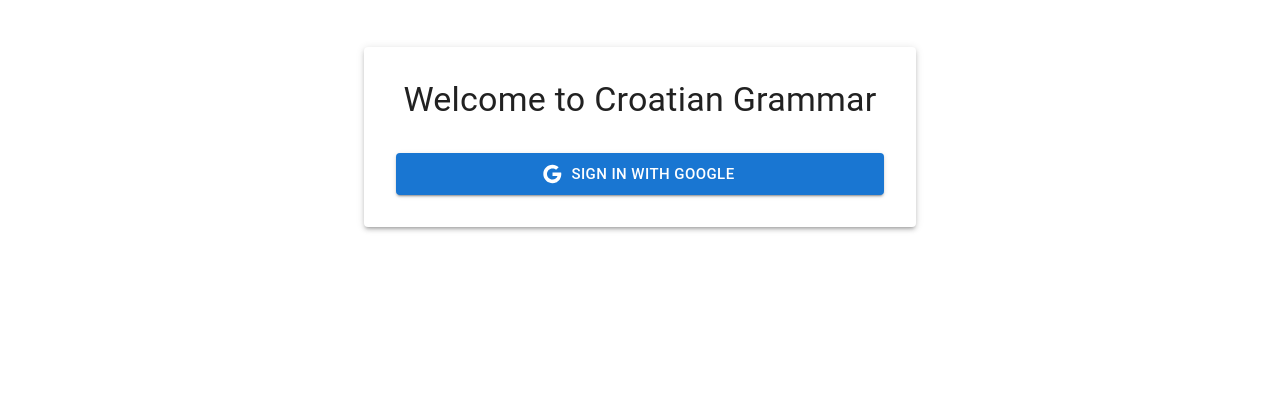
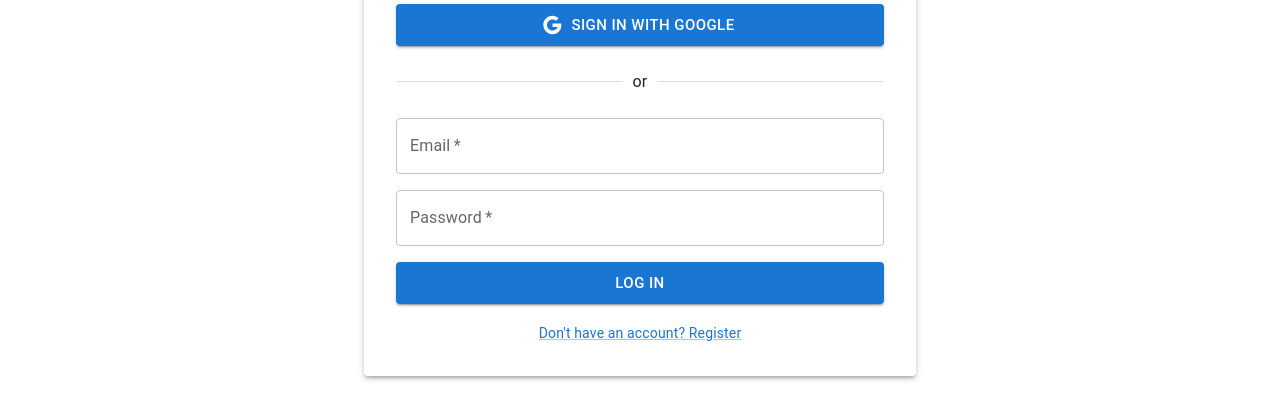
Before and after one commit to VjacheslavZ/cro-web, a React (Vite) app: page /login in a window 1280 px wide. Shown: the part 327-721 px from the top of the page. Built offline with nearby package versions, Linux system fonts and the light colour scheme; no server answers.

Commit message:
feat: implement EmailAuthForm component for email-based authentication

```diff
--- a/src/api/client.ts
+++ b/src/api/client.ts
@@ -5,7 +5,7 @@ import { clearAuth, setCredentials } from '../store/auth.slice';
 import { getAccessToken, getRefreshToken, setTokens } from '../shared/lib/auth-storage';
 
 const apiClient = axios.create({
-  baseURL: import.meta.env.VITE_API_URL || 'http://localhost:3000',
+  baseURL: import.meta.env.VITE_API_URL || `http://${window.location.hostname}:3000`,
   withCredentials: true,
 });
 
--- /dev/null
+++ b/src/features/auth/EmailAuthForm.tsx
@@ -0,0 +1,102 @@
+import { useState } from 'react';
+import { LoadingButton } from '@mui/lab';
+import { useTranslation } from 'react-i18next';
+import { Box, TextField, Link } from '@mui/material';
+
+import { apiClient } from '../../api/client';
+import type { UserProfile } from '../../store/auth.slice';
+
+type AuthMode = 'login' | 'register';
+
+interface EmailAuthFormProps {
+  loading: boolean;
+  setLoading: (loading: boolean) => void;
+  onSuccess: (data: {
+    accessToken: string;
+    refreshToken: string;
+    user: UserProfile;
+    isNewUser: boolean;
+  }) => void;
+  onError: (message: string) => void;
+}
+
+export function EmailAuthForm({ loading, setLoading, onSuccess, onError }: EmailAuthFormProps) {
+  const { t } = useTranslation();
+  const [mode, setMode] = useState<AuthMode>('login');
+  const [email, setEmail] = useState('');
+  const [password, setPassword] = useState('');
+  const [name, setName] = useState('');
+
+  const handleSubmit = async (e: React.FormEvent) => {
+    e.preventDefault();
+    setLoading(true);
+    onError('');
+    try {
+      const endpoint = mode === 'register' ? '/auth/register' : '/auth/login';
+      const body = mode === 'register' ? { email, password, name } : { email, password };
+      const { data } = await apiClient.post(endpoint, body);
+      onSuccess(data);
+    } catch (err: unknown) {
+      const axiosError = err as { response?: { data?: { message?: string } } };
+      const message =
+        axiosError.response?.data?.message ||
+        (mode === 'register' ? t('auth.registrationFailed') : t('auth.loginFailed'));
+      onError(message);
+    } finally {
+      setLoading(false);
+    }
+  };
+
+  return (
+    <>
+      <Box
+        component="form"
+        onSubmit={handleSubmit}
+        sx={{ display: 'flex', flexDirection: 'column', gap: 2 }}
+      >
+        {mode === 'register' && (
+          <TextField
+            label={t('auth.name')}
+            value={name}
+            onChange={(e) => setName(e.target.value)}
+            required
+            fullWidth
+          />
+        )}
+        <TextField
+          label={t('auth.email')}
+          type="email"
+          value={email}
+          onChange={(e) => setEmail(e.target.value)}
+          required
+          fullWidth
+        />
+        <TextField
+          label={t('auth.password')}
+          type="password"
+          value={password}
+          onChange={(e) => setPassword(e.target.value)}
+          required
+          inputProps={{ minLength: 8 }}
+          fullWidth
+        />
+        <LoadingButton type="submit" variant="contained" size="large" loading={loading} fullWidth>
+          {mode === 'register' ? t('auth.register') : t('auth.login')}
+        </LoadingButton>
+      </Box>
+
+      <Box sx={{ mt: 2 }}>
+        <Link
+          component="button"
+          variant="body2"
+          onClick={() => {
+            setMode(mode === 'login' ? 'register' : 'login');
+            onError('');
+          }}
+        >
+          {mode === 'login' ? t('auth.switchToRegister') : t('auth.switchToLogin')}
+        </Link>
+      </Box>
+    </>
+  );
+}
--- a/src/features/auth/LoginPage.tsx
+++ b/src/features/auth/LoginPage.tsx
@@ -4,12 +4,13 @@ import { LoadingButton } from '@mui/lab';
 import { useGoogleLogin } from '@react-oauth/google';
 import { useTranslation } from 'react-i18next';
 import { Google as GoogleIcon } from '@mui/icons-material';
-import { Box, Typography, Container, Paper, Alert } from '@mui/material';
+import { Box, Typography, Container, Paper, Alert, Divider } from '@mui/material';
 
 import { useAppDispatch } from '../../store';
-import { setCredentials } from '../../store/auth.slice';
+import { setCredentials, type UserProfile } from '../../store/auth.slice';
+import { setTokens } from '../../shared/lib/auth-storage';
 import { apiClient } from '../../api/client';
-import { setTokens } from '../../shared/lib/auth-storage';
+import { EmailAuthForm } from './EmailAuthForm';
 
 export function LoginPage() {
   const { t } = useTranslation();
@@ -18,13 +19,12 @@ export function LoginPage() {
   const [loading, setLoading] = useState(false);
   const [error, setError] = useState<string | null>(null);
 
-  const googleLogin = useGoogleLogin({
-    flow: 'auth-code',
-    onSuccess: async (codeResponse) => {
-      setLoading(true);
-      setError(null);
-      try {
-        const { data } = await apiClient.post('/auth/google', { token: codeResponse.code });
+  const handleAuthSuccess = (data: {
+    accessToken: string;
+    refreshToken: string;
+    user: UserProfile;
+    isNewUser: boolean;
+  }) => {
     setTokens(data.accessToken, data.refreshToken);
     dispatch(
       setCredentials({
@@ -38,6 +38,16 @@ export function LoginPage() {
     } else {
       navigate('/', { replace: true });
     }
+  };
+
+  const googleLogin = useGoogleLogin({
+    flow: 'auth-code',
+    onSuccess: async (codeResponse) => {
+      setLoading(true);
+      setError(null);
+      try {
+        const { data } = await apiClient.post('/auth/google', { token: codeResponse.code });
+        handleAuthSuccess(data);
       } catch (err) {
         console.error('Google login failed:', err);
         setError(t('auth.loginFailed'));
@@ -84,6 +94,15 @@ export function LoginPage() {
               {t('auth.signInWithGoogle')}
             </LoadingButton>
           </Box>
+
+          <Divider sx={{ my: 3 }}>{t('auth.orDivider')}</Divider>
+
+          <EmailAuthForm
+            loading={loading}
+            setLoading={setLoading}
+            onSuccess={handleAuthSuccess}
+            onError={(msg) => setError(msg || null)}
+          />
         </Paper>
       </Box>
     </Container>
--- a/src/i18n/locales/en.json
+++ b/src/i18n/locales/en.json
@@ -5,7 +5,16 @@
     "signInWithApple": "Sign in with Apple",
     "selectLanguage": "Select your native language",
     "continue": "Continue",
-    "loginFailed": "Login failed. Please try again."
+    "loginFailed": "Login failed. Please try again.",
+    "orDivider": "or",
+    "email": "Email",
+    "password": "Password",
+    "name": "Name",
+    "register": "Register",
+    "login": "Log in",
+    "switchToRegister": "Don't have an account? Register",
+    "switchToLogin": "Already have an account? Log in",
+    "registrationFailed": "Registration failed. Please try again."
   },
   "languages": {
     "russian": "Русский",
--- a/src/i18n/locales/ru.json
+++ b/src/i18n/locales/ru.json
@@ -5,7 +5,16 @@
     "signInWithApple": "Войти через Apple",
     "selectLanguage": "Выберите ваш родной язык",
     "continue": "Продолжить",
-    "loginFailed": "Ошибка входа. Попробуйте снова."
+    "loginFailed": "Ошибка входа. Попробуйте снова.",
+    "orDivider": "или",
+    "email": "Электронная почта",
+    "password": "Пароль",
+    "name": "Имя",
+    "register": "Зарегистрироваться",
+    "login": "Войти",
+    "switchToRegister": "Нет аккаунта? Зарегистрируйтесь",
+    "switchToLogin": "Уже есть аккаунт? Войдите",
+    "registrationFailed": "Ошибка регистрации. Попробуйте снова."
   },
   "languages": {
     "russian": "Русский",
--- a/src/i18n/locales/uk.json
+++ b/src/i18n/locales/uk.json
@@ -5,7 +5,16 @@
     "signInWithApple": "Увійти через Apple",
     "selectLanguage": "Оберіть вашу рідну мову",
     "continue": "Продовжити",
-    "loginFailed": "Помилка входу. Спробуйте ще раз."
+    "loginFailed": "Помилка входу. Спробуйте ще раз.",
+    "orDivider": "або",
+    "email": "Електронна пошта",
+    "password": "Пароль",
+    "name": "Ім'я",
+    "register": "Зареєструватися",
+    "login": "Увійти",
+    "switchToRegister": "Немає акаунту? Зареєструйтесь",
+    "switchToLogin": "Вже є акаунт? Увійдіть",
+    "registrationFailed": "Помилка реєстрації. Спробуйте ще раз."
   },
   "languages": {
     "russian": "Русский",
--- a/vite.config.ts
+++ b/vite.config.ts
@@ -6,6 +6,7 @@ export default defineConfig({
   plugins: [react()],
   server: {
     port: 5173,
+    host: true,
   },
   resolve: {
     alias: {
```
Lines whose indentation alone changed are shown as unchanged.
